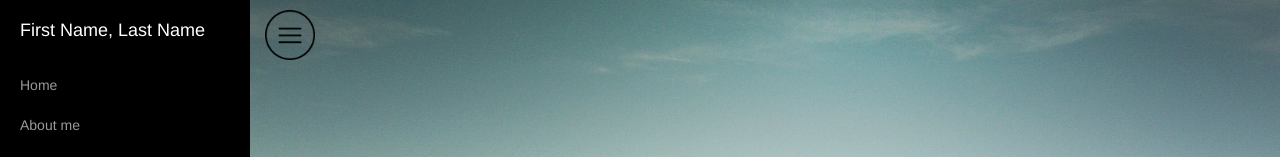
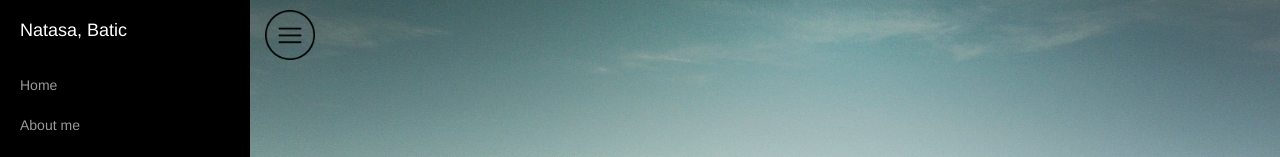
Before and after one commit to natasa-b/myHomepage, a plain HTML site: page index.html in a window 1280 px wide. Shown: the top 157 px of the page. Drawn offline with Linux system fonts and the light colour scheme; a script that the page names is missing.

Commit message:
ime i prezime

```diff
--- a/index.html
+++ b/index.html
@@ -29,7 +29,7 @@
             <ul class="sidebar-nav">
                 <li class="sidebar-brand">
                     <a href="#">
-                        First Name, Last Name
+                        Natasa, Batic
                     </a>
                 </li>
                 <li>
```
